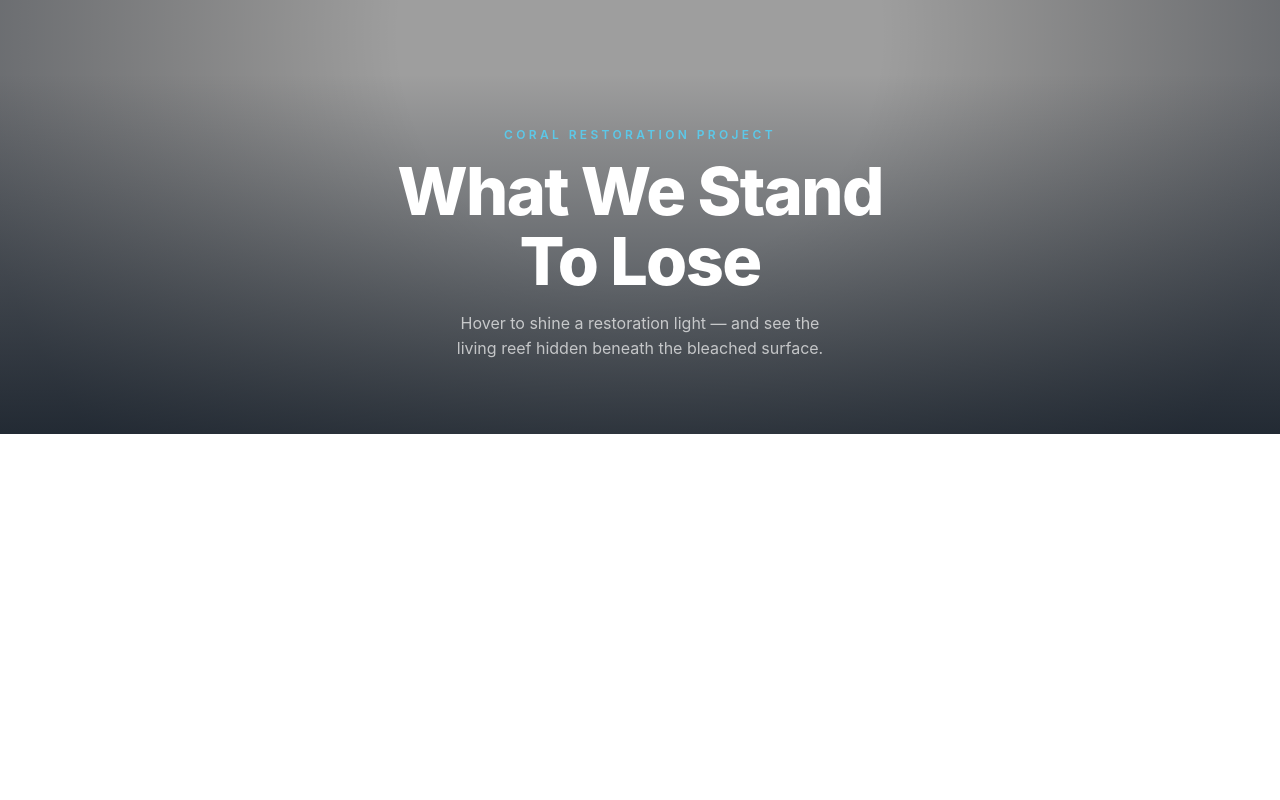
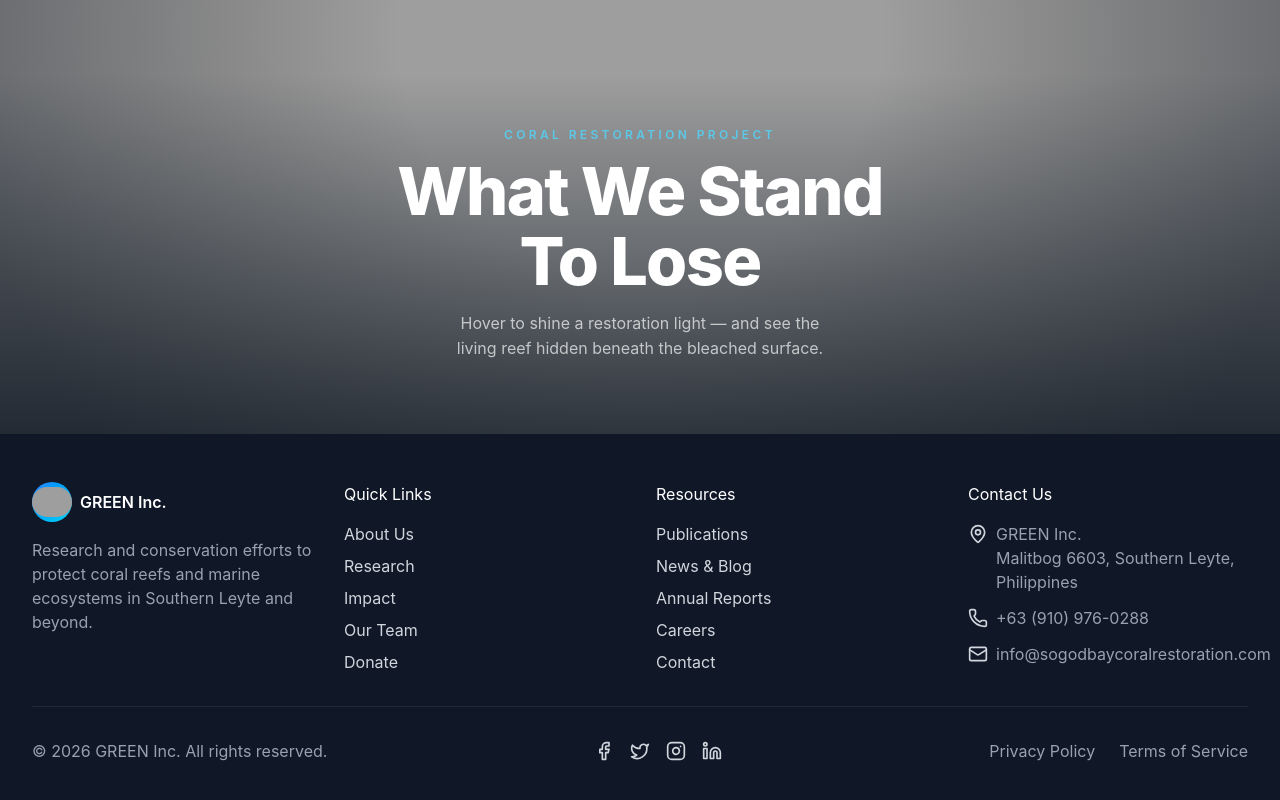
Before and after one commit to dlarG/marine-conserveV2, a React app in the folder frontend/: page / in a window 1280 px wide. Shown: the part 366-1166 px from the top of the page. Before the commit the page ends 800 px from the top, so only its background shows below. Built offline with nearby package versions, Linux system fonts and the light colour scheme; grey boxes are pictures that could not be loaded; the HTML template or start-up script is replaced by a standard one.

Commit message:
added the footer

```diff
--- a/frontend/package.json
+++ b/frontend/package.json
@@ -12,6 +12,7 @@
   "dependencies": {
     "@tailwindcss/vite": "^4.3.1",
     "axios": "^1.18.0",
+    "lucide-react": "^1.21.0",
     "react": "^19.2.6",
     "react-dom": "^19.2.6",
     "react-router-dom": "^7.18.0",
--- a/frontend/src/App.jsx
+++ b/frontend/src/App.jsx
@@ -1,12 +1,22 @@
 import { BrowserRouter as Router, Route, Routes } from "react-router-dom";
 import Hero from "./pages/Hero";
+import Footer from "./layouts/Footer";
+
+const HomePage = () => {
+  return (
+    <div>
+      <Hero />
+      <Footer />
+    </div>
+  );
+};
 
 const App = () => {
   return (
     <Router>
-      <div className="min-h-screen">
+      <div className="min-h-screen min-w-screen flex flex-col">
         <Routes>
-          <Route path="/" element={<Hero />} />
+          <Route path="/" element={<HomePage />} />
         </Routes>
       </div>
     </Router>
--- /dev/null
+++ b/frontend/src/layouts/Footer.jsx
@@ -0,0 +1,219 @@
+import { Mail, MapPin, Phone } from "lucide-react";
+
+const Facebook = ({ className }) => (
+  <svg
+    className={className}
+    viewBox="0 0 24 24"
+    fill="none"
+    stroke="currentColor"
+    strokeWidth="2"
+    strokeLinecap="round"
+    strokeLinejoin="round"
+  >
+    <path d="M18 2h-3a5 5 0 0 0-5 5v3H7v4h3v8h4v-8h3l1-4h-4V7a1 1 0 0 1 1-1h3z" />
+  </svg>
+);
+
+const Twitter = ({ className }) => (
+  <svg
+    className={className}
+    viewBox="0 0 24 24"
+    fill="none"
+    stroke="currentColor"
+    strokeWidth="2"
+    strokeLinecap="round"
+    strokeLinejoin="round"
+  >
+    <path d="M22 4s-.7 2.1-2 3.4c1.6 10-9.4 17.3-18 11.6 2.2.1 4.4-.6 6-2C3 15.5.5 9.6 3 5c2.2 2.6 5.6 4.1 9 4-.9-4.2 4-6.6 7-3.8 1.1 0 3-1.2 3-1.2z" />
+  </svg>
+);
+
+const Instagram = ({ className }) => (
+  <svg
+    className={className}
+    viewBox="0 0 24 24"
+    fill="none"
+    stroke="currentColor"
+    strokeWidth="2"
+    strokeLinecap="round"
+    strokeLinejoin="round"
+  >
+    <rect width="20" height="20" x="2" y="2" rx="5" ry="5" />
+    <path d="M16 11.37A4 4 0 1 1 12.63 8 4 4 0 0 1 16 11.37z" />
+    <line x1="17.5" x2="17.51" y1="6.5" y2="6.5" />
+  </svg>
+);
+
+const Linkedin = ({ className }) => (
+  <svg
+    className={className}
+    viewBox="0 0 24 24"
+    fill="none"
+    stroke="currentColor"
+    strokeWidth="2"
+    strokeLinecap="round"
+    strokeLinejoin="round"
+  >
+    <path d="M16 8a6 6 0 0 1 6 6v7h-4v-7a2 2 0 0 0-2-2 2 2 0 0 0-2 2v7h-4v-7a6 6 0 0 1 6-6z" />
+    <rect width="4" height="12" x="2" y="9" />
+    <circle cx="4" cy="4" r="2" />
+  </svg>
+);
+
+const Footer = () => {
+  return (
+    <footer className="bg-gray-900 text-gray-300">
+      <div className="max-w-7xl mx-auto px-4 sm:px-6 lg:px-8 py-12">
+        <div className="grid md:grid-cols-4 gap-8 mb-8">
+          {/* About */}
+          <div>
+            <div className="flex items-center gap-2 mb-4">
+              <div className="w-10 h-10 bg-gradient-to-br from-blue-500 to-cyan-400 rounded-full flex items-center justify-center">
+                <img
+                  src="https://res.cloudinary.com/dfsxmtyxk/image/upload/v1771384195/GREEN_stouub.jpg"
+                  alt="GREEN Inc. Logo"
+                  className="rounded-full"
+                />
+              </div>
+              <span className="text-white font-semibold">GREEN Inc.</span>
+            </div>
+            <p className="text-gray-400">
+              Research and conservation efforts to protect coral reefs and
+              marine ecosystems in Southern Leyte and beyond.
+            </p>
+          </div>
+
+          {/* Quick Links */}
+          <div>
+            <h4 className="text-white mb-4">Quick Links</h4>
+            <ul className="space-y-2">
+              <li>
+                <a href="#about" className="hover:text-white transition-colors">
+                  About Us
+                </a>
+              </li>
+              <li>
+                <a
+                  href="#research"
+                  className="hover:text-white transition-colors"
+                >
+                  Research
+                </a>
+              </li>
+              <li>
+                <a
+                  href="#impact"
+                  className="hover:text-white transition-colors"
+                >
+                  Impact
+                </a>
+              </li>
+              <li>
+                <a href="#team" className="hover:text-white transition-colors">
+                  Our Team
+                </a>
+              </li>
+              <li>
+                <a
+                  href="#donate"
+                  className="hover:text-white transition-colors"
+                >
+                  Donate
+                </a>
+              </li>
+            </ul>
+          </div>
+
+          <div>
+            <h4 className="text-white mb-4">Resources</h4>
+            <ul className="space-y-2">
+              <li>
+                <a href="#" className="hover:text-white transition-colors">
+                  Publications
+                </a>
+              </li>
+              <li>
+                <a href="#" className="hover:text-white transition-colors">
+                  News & Blog
+                </a>
+              </li>
+              <li>
+                <a href="#" className="hover:text-white transition-colors">
+                  Annual Reports
+                </a>
+              </li>
+              <li>
+                <a href="#" className="hover:text-white transition-colors">
+                  Careers
+                </a>
+              </li>
+              <li>
+                <a href="#" className="hover:text-white transition-colors">
+                  Contact
+                </a>
+              </li>
+            </ul>
+          </div>
+
+          <div>
+            <h4 className="text-white mb-4">Contact Us</h4>
+            <ul className="space-y-3">
+              <li className="flex items-start gap-2">
+                <MapPin className="w-5 h-5 flex-shrink-0 mt-0.5" />
+                <span className="text-gray-400">
+                  GREEN Inc.
+                  <br />
+                  Malitbog 6603, Southern Leyte, Philippines
+                </span>
+              </li>
+              <li className="flex items-center gap-2 flex-wrap">
+                <Phone className="w-5 h-5 flex-shrink-0" />
+                <span className="text-gray-400">+63 (910) 976-0288</span>
+              </li>
+              <li className="flex items-center gap-2">
+                <Mail className="w-5 h-5 flex-shrink-0" />
+                <span className="text-gray-400">
+                  info@sogodbaycoralrestoration.com
+                </span>
+              </li>
+            </ul>
+          </div>
+        </div>
+
+        {/* Social & Bottom Bar */}
+        <div className="pt-8 border-t border-gray-800 flex flex-col md:flex-row justify-between items-center gap-4">
+          <div className="text-gray-400">
+            © {new Date().getFullYear()} GREEN Inc. All rights reserved.
+          </div>
+          <div className="flex gap-4">
+            <a
+              href="https://www.facebook.com/GREENIncorporatedSogodBay"
+              className="hover:text-white transition-colors"
+            >
+              <Facebook className="w-5 h-5" />
+            </a>
+            <a href="#" className="hover:text-white transition-colors">
+              <Twitter className="w-5 h-5" />
+            </a>
+            <a href="#" className="hover:text-white transition-colors">
+              <Instagram className="w-5 h-5" />
+            </a>
+            <a href="#" className="hover:text-white transition-colors">
+              <Linkedin className="w-5 h-5" />
+            </a>
+          </div>
+          <div className="flex gap-6 text-gray-400">
+            <a href="#" className="hover:text-white transition-colors">
+              Privacy Policy
+            </a>
+            <a href="#" className="hover:text-white transition-colors">
+              Terms of Service
+            </a>
+          </div>
+        </div>
+      </div>
+    </footer>
+  );
+};
+
+export default Footer;
```
Also changed, not shown: frontend/src/layouts/Navbar.jsx (added), 1 other file (tests, documents, lock files or other folders).
